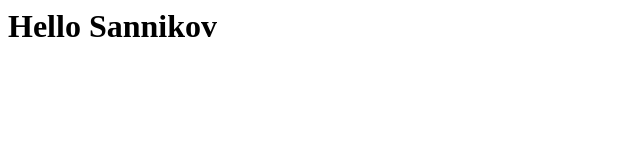
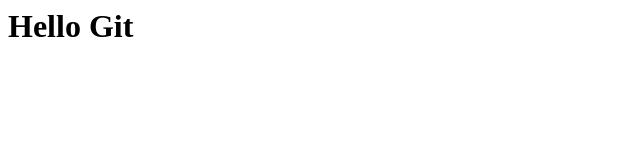
Before and after one commit to Sannikof/git-sample, a plain HTML site: page index.html in a window 1280 px wide. Shown: the whole page, without its empty margins (0-640 px from the left). Drawn offline with Linux system fonts and the light colour scheme.

Commit message:
New commit

```diff
--- a/index.html
+++ b/index.html
@@ -1 +1 @@
-<h1>Hello Sannikov</h1>
+<h1>Hello Git</h1>
```
